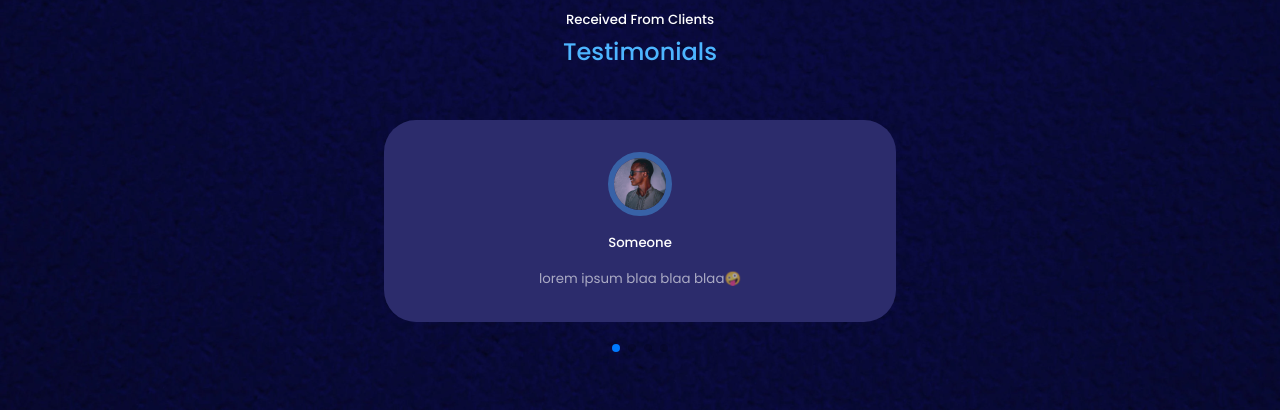
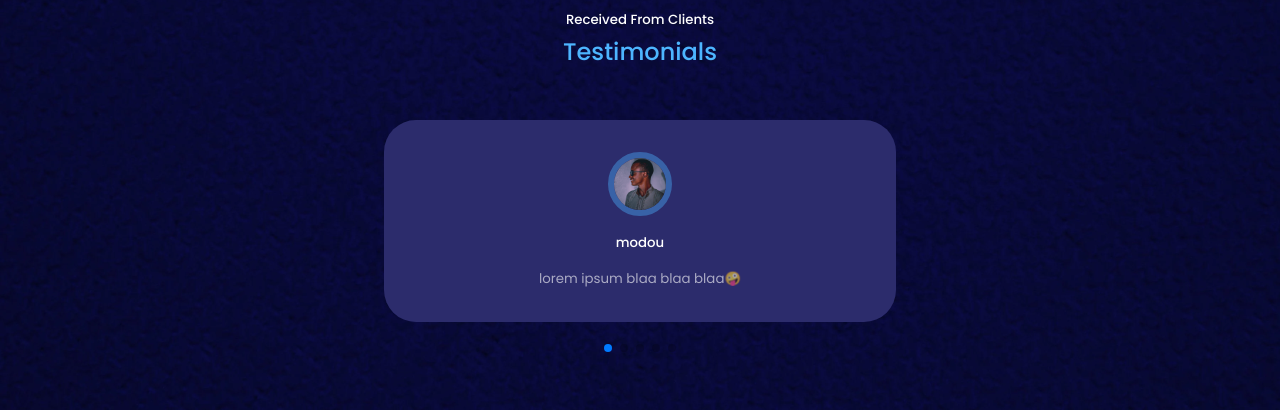
Before and after one commit to ModouLaminJagne/React-Profile, a React (Create React App) app in the folder react-portfolio/: page / in a window 1280 px wide. Shown: the part 3740-4150 px from the top of the page. Built offline with nearby package versions, Linux system fonts and the light colour scheme.

Commit message:
Testimonials component edited.

```diff
--- a/react-portfolio/src/Components/Portfolio/Portfolio.jsx
+++ b/react-portfolio/src/Components/Portfolio/Portfolio.jsx
@@ -16,35 +16,35 @@ const data = [
     // github: 'https:/github.com',
   },
   {
-    id: 1,
+    id: 2,
     image: ML,
     title: 'Am blocking the chains',
     github: 'https:/github.com',
     // github: 'https:/github.com',
   },
   {
-    id: 1,
+    id: 3,
     image: MTVers,
     title: 'Am blocking the chains',
     github: 'https:/github.com',
     // github: 'https:/github.com',
   },
   {
-    id: 1,
+    id: 4,
     image: DA,
     title: 'Am blocking the chains',
     github: 'https:/github.com',
     // github: 'https:/github.com',
   },
   {
-    id: 1,
+    id: 5,
     image: Hacker,
     title: 'Am blocking the chains',
     github: 'https:/github.com',
     // github: 'https:/github.com',
   },
   {
-    id: 1,
+    id: 6,
     image: chip,
     title: 'Am blocking the chains',
     github: 'https:/github.com',
--- a/react-portfolio/src/Components/Testimonial/Testimonials.jsx
+++ b/react-portfolio/src/Components/Testimonial/Testimonials.jsx
@@ -16,6 +16,39 @@ import 'swiper/css';
 import 'swiper/css/pagination';
 // import 'swiper/css/scrollbar';
 
+const data = [
+  {
+    di: 1,
+    image: mee,
+    name: 'modou',
+    comment: 'lorem ipsum blaa blaa blaa🤪',
+  },
+  {
+    di: 2,
+    image: mee,
+    name: 'modou',
+    comment: 'lorem ipsum blaa blaa blaa🤪',
+  },
+  {
+    di: 3,
+    image: mee,
+    name: 'modou',
+    comment: 'lorem ipsum blaa blaa blaa🤪',
+  },
+  {
+    di: 4,
+    image: mee,
+    name: 'modou',
+    comment: 'lorem ipsum blaa blaa blaa🤪',
+  },
+  {
+    di: 5,
+    image: mee,
+    name: 'modou',
+    comment: 'lorem ipsum blaa blaa blaa🤪',
+  },
+];
+
 
 const Testimonials = () => {
   return (
@@ -32,34 +65,22 @@ const Testimonials = () => {
         pagination={{ clickable: true }}
 
       >
-        <SwiperSlide className="testimonial">
-          <div className="client__avater">
-            <img src={mee} alt="CA" />
-          </div>
-          <h5 className="client__name">Someone</h5>
-          <small className="client__review">lorem ipsum blaa blaa blaa🤪</small>
-        </SwiperSlide>
-        <SwiperSlide className="testimonial">
-          <div className="client__avater">
-            <img src={mee} alt="CA" />
-          </div>
-          <h5 className="client__name">Someone</h5>
-          <small className="client__review">lorem ipsum blaa blaa blaa🤪</small>
-        </SwiperSlide>
-        <SwiperSlide className="testimonial">
-          <div className="client__avater">
-            <img src={mee} alt="CA" />
-          </div>
-          <h5 className="client__name">Someone</h5>
-          <small className="client__review">lorem ipsum blaa blaa blaa🤪</small>
-        </SwiperSlide>
-        <SwiperSlide className="testimonial">
-          <div className="client__avater">
-            <img src={mee} alt="CA" />
-          </div>
-          <h5 className="client__name">Someone</h5>
-          <small className="client__review">lorem ipsum blaa blaa blaa🤪</small>
-        </SwiperSlide>
+        {
+          data.map(({image, name, comment }, id) => {
+            return (
+              <SwiperSlide key={id} className="testimonial">
+              <div className="client__avater">
+                <img src={image} alt={name} />
+              </div>
+              <h5 className="client__name">{name}</h5>
+              <small className="client__review">
+                {comment}
+              </small>
+            </SwiperSlide>
+            )
+          })
+        }
+
       </Swiper>
     </section>
   );
```
